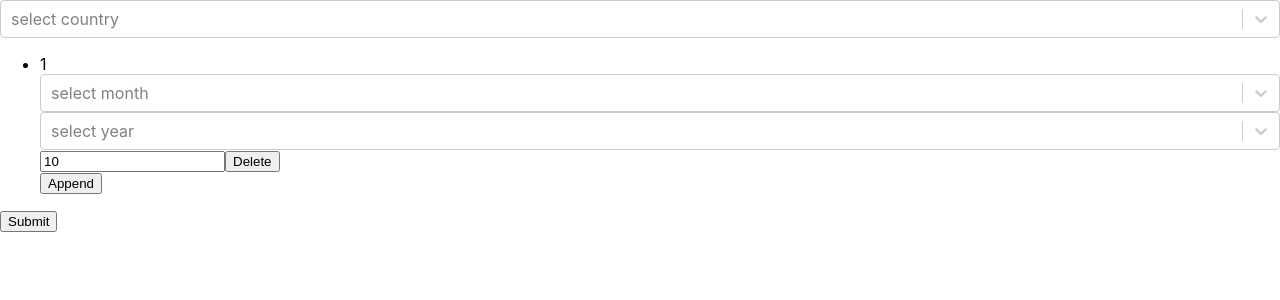
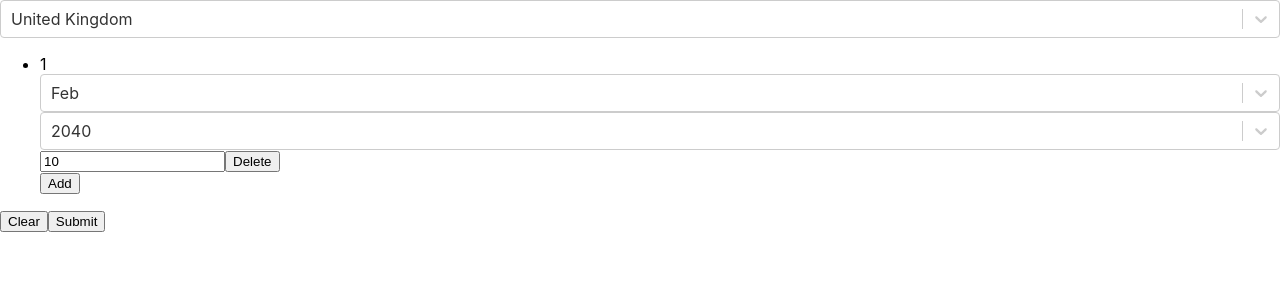
Before and after one commit to ArdalanJaf/Carbon-Offset-Calculator, a React (Create React App) app: page / in a window 1280 px wide. Shown: the top 300 px of the page. Built offline with nearby package versions, Linux system fonts and the light colour scheme.

Commit message:
reset button added, bug with SelectCountry (see component for notes)

```diff
--- a/src/components/Form.js
+++ b/src/components/Form.js
@@ -1,9 +1,9 @@
 import React from "react";
-import { useForm, useFieldArray, Controller } from "react-hook-form";
-import InputNoOfTrees from "./InputNoOfTrees";
+import { useForm, useFieldArray } from "react-hook-form";
 import SelectCountry from "./SelectCountry";
 import SelectMonth from "./SelectMonth";
 import SelectYear from "./SelectYear";
+import InputNoOfTrees from "./InputNoOfTrees";
 
 export default function App() {
   const {
@@ -11,10 +11,11 @@
     handleSubmit,
     control,
     formState: { errors },
+    reset,
   } = useForm({
     defaultValues: {
-      annualCO2Emissions: "",
-      treePurchases: [{ month: "", year: "", trees: "10" }],
+      annualCO2Emissions: "5.55",
+      treePurchases: [{ month: "1", year: "2040", trees: "10" }],
     },
   });
 
@@ -24,7 +25,6 @@
   });
 
   const onSubmit = (data) => console.log(data);
-
   return (
     <form onSubmit={handleSubmit(onSubmit)}>
       <SelectCountry control={control} errors={errors} />
@@ -35,12 +35,7 @@
             <span>{index + 1}</span>
             <SelectMonth index={index} control={control} errors={errors} />
             <SelectYear index={index} control={control} errors={errors} />
-            <InputNoOfTrees
-              index={index}
-              control={control}
-              errors={errors}
-              register={register}
-            />
+            <InputNoOfTrees index={index} errors={errors} register={register} />
             <button type="button" onClick={() => remove(index)}>
               Delete
             </button>
@@ -52,10 +47,20 @@
             append();
           }}
         >
-          Append
+          Add
         </button>
       </ul>
-
+      <button
+        type="button"
+        onClick={() => {
+          reset({
+            annualCO2Emissions: "",
+            treePurchases: [{ month: "1", year: "2030", trees: "1" }],
+          });
+        }}
+      >
+        Clear
+      </button>
       <input type="submit" />
     </form>
   );
--- a/src/components/SelectCountry.js
+++ b/src/components/SelectCountry.js
@@ -14,6 +14,7 @@
     };
   });
 
+  //BUG: on reset displayed input stays the same (but value does reset). Not connected to defaultInputValue
   return (
     <>
       <Controller
@@ -22,13 +23,14 @@
         render={({ value, field }) => (
           <Select
             options={optionList}
-            // LOAD DATA FROM LOCAL STORAGE IF USER SAVED BEFORE?
+            // defaultInputValue to allow user to load previous form from API or local storage.
             defaultInputValue={
               field.value &&
               optionList.find((c) => c.value === field.value).label
             }
+            // value={optionList.find((c) => c.value === value)}
             onChange={(val) => field.onChange(val.value)}
-            placeholder="select country"
+            placeholder="Select country..."
             aria-label="Select your country to set your average annual CO2 emmisions "
           />
         )}
--- a/src/components/SelectMonth.js
+++ b/src/components/SelectMonth.js
@@ -17,15 +17,16 @@
         control={control}
         render={({ value, field }) => (
           <Select
-            aria-label="Select month for trees purchase entry"
             options={optionList}
+            // defaultInputValue to allow user to load previous form from API or local storage.
             defaultInputValue={
               field.value &&
               optionList.find((c) => c.value === field.value).label
             }
-            placeholder="select month"
             //   value={monthsList.find((c) => c.value === value)}
             onChange={(val) => field.onChange(val.value)}
+            placeholder="Select month..."
+            aria-label="Select month for trees purchase entry"
           />
         )}
         rules={{ required: true }}
--- a/src/components/SelectYear.js
+++ b/src/components/SelectYear.js
@@ -6,8 +6,9 @@
 export default function Selectyear(props) {
   const { index, control, errors } = props;
 
+  // Converts config years array into react-select format and into string for form.
   const optionList = years.map((year) => {
-    return { value: year, label: year };
+    return { value: year.toString(), label: year.toString() };
   });
 
   return (
@@ -17,15 +18,16 @@
         control={control}
         render={({ value, field }) => (
           <Select
-            aria-label="Select year for trees purchase entry"
             options={optionList}
+            // defaultInputValue to allow user to load previous form from API or local storage.
             defaultInputValue={
               field.value &&
               optionList.find((c) => c.value === field.value).label
             }
-            placeholder="select year"
             //   value={yearsList.find((c) => c.value === value)}
             onChange={(val) => field.onChange(val.value)}
+            aria-label="Select year for trees purchase entry"
+            placeholder="select year"
           />
         )}
         rules={{ required: true }}
--- a/src/config/years.js
+++ b/src/config/years.js
@@ -5,11 +5,11 @@
 const maxYears = 50;
 
 const today = new Date();
-const currentYear = today.getFullYear(); // format: yyyy
+const currentYear = today.getFullYear(); // return format: yyyy
 
 // Creates list of years from current year to maxYears specified.
 for (let i = currentYear; i < currentYear + maxYears; i++) {
-  years.push(i.toString());
+  years.push(i);
 }
 
 export default years;
```
